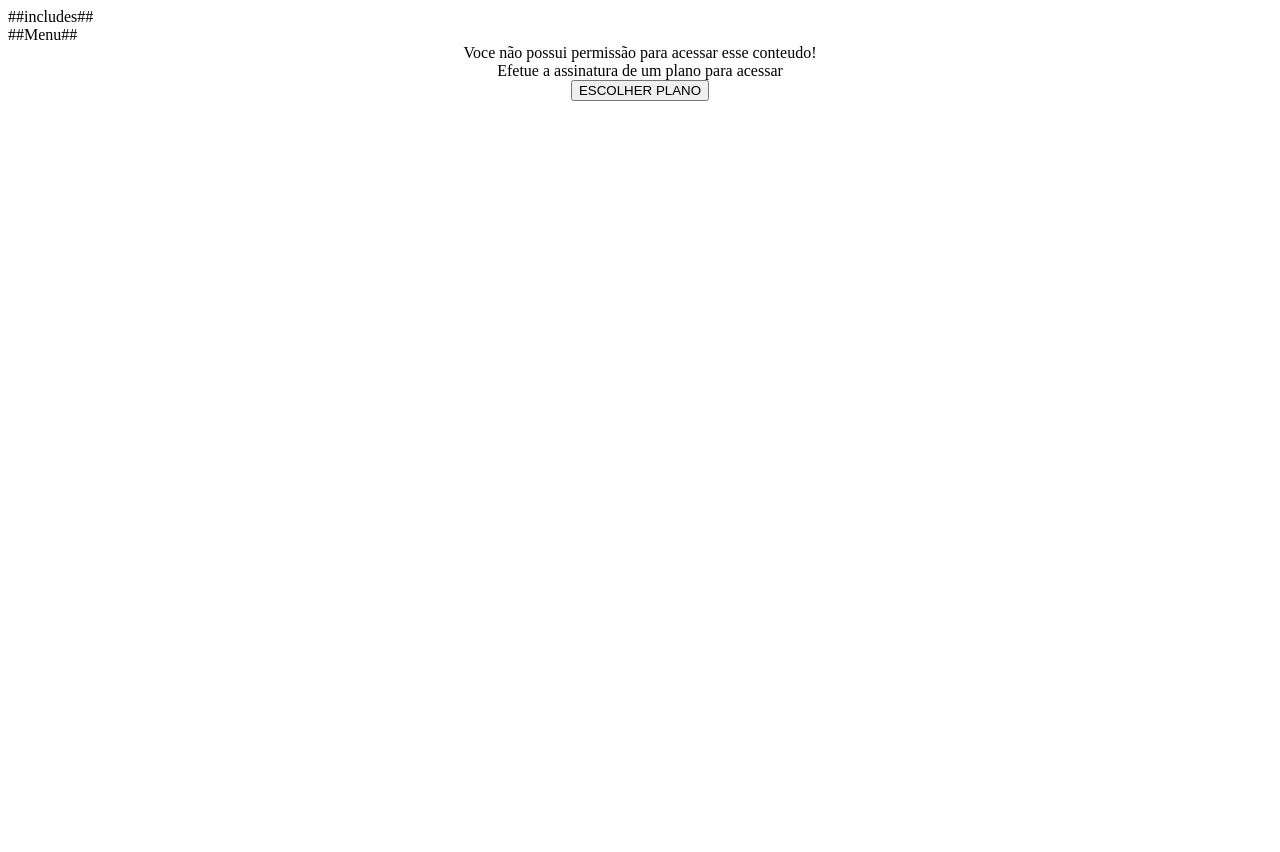
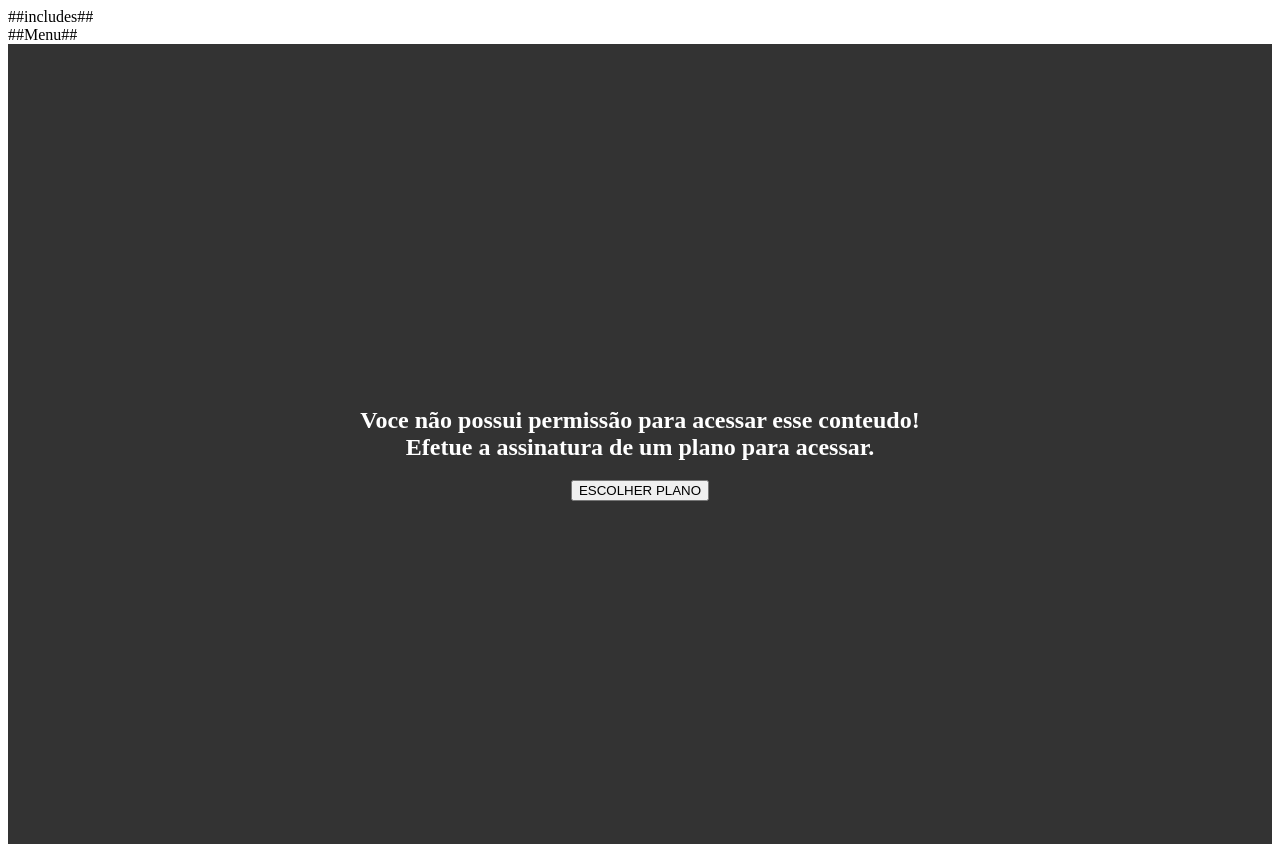
Before and after one commit to ViniciusFFernandes/LCA, a PHP site: page /_Usuario/_HTML/valida_permissao.html in a window 1280 px wide. Before the commit the page ends 800 px from the top, so only its background shows below. Run offline with PHP 8.4, Linux system fonts and the light colour scheme.

Commit message:
layout da permissão refeito

```diff
--- a/_Usuario/_HTML/valida_permissao.html
+++ b/_Usuario/_HTML/valida_permissao.html
@@ -1,34 +1,34 @@
-<!doctype html>
+<!DOCTYPE html>
 <html lang="pt">
   <head>
     <!-- Required meta tags -->
-        <meta charset="utf-8">
-        <meta name="viewport" content="width=device-width, initial-scale=1, shrink-to-fit=no">
-        <link rel="icon" href="../img/favicon.png" type="image/png">
+    <meta charset="utf-8" />
+    <meta
+      name="viewport"
+      content="width=device-width, initial-scale=1, shrink-to-fit=no"
+    />
+    <link rel="icon" href="../img/favicon.png" type="image/png" />
     <title>Liga Classe A</title>
     ##includes##
+    <link rel="stylesheet" href="../css/permissao.css" />
     <script src="../js/_Usuario/perfil.js"></script>
   </head>
   <body>
-
     <!--================Header Menu Area =================-->
-        <header class="header_area">
-            ##Menu##
-        </header>
+    <header class="header_area">##Menu##</header>
 
     <!--================Usuario Area =================-->
-      <section class="blog_area pt-4">
-          <div class="container" align="center">
-            <div class="row">
-              <div class="col-12">
-                Voce não possui permissão para acessar esse conteudo!<br>
-                Efetue a assinatura de um plano para acessar<br>
-                <a href="../planos/"><button type="button" class="btn btnRed">ESCOLHER PLANO</button></a>
-              </div>
-            </div>
+    <section class="permissao_container">
+      <div class="permissao_content">
+        <h1>
+          Voce não possui permissão para acessar esse conteudo!<br />
+          Efetue a assinatura de um plano para acessar.
+        </h1>
+        <a href="../planos/">
+          <button type="button" class="btn btnRed">ESCOLHER PLANO</button>
+        </a>
       </div>
     </section>
     <!--================Usuario Area =================-->
-
   </body>
 </html>
--- a/css/padrao.css
+++ b/css/padrao.css
@@ -189,7 +189,7 @@ body {
     font-weight: bold;
     /* width: 100%; */
     border-radius: 8px;
-    padding: 0px 30px !important;
+    padding: 10px 30px !important;
     margin: 20px;
 }
 
@@ -203,7 +203,7 @@ body {
     font-weight: bold;
     /* width: 100%; */
     border-radius: 8px;
-    padding: 0px 30px !important;
+    padding: 10px 30px !important;
     margin: 20px;
 }
 
--- /dev/null
+++ b/css/permissao.css
@@ -0,0 +1,17 @@
+.permissao_container {
+  display: grid;
+  place-items: center;
+  min-height: 100vh;
+  background-color: #333;
+  color: white;
+}
+
+.permissao_container .permissao_content {
+  display: flex;
+  flex-direction: column;
+  align-items: center;
+}
+
+.permissao_container .permissao_content h1 {
+  text-align: center;
+}
```
Lines whose indentation alone changed are shown as unchanged.
